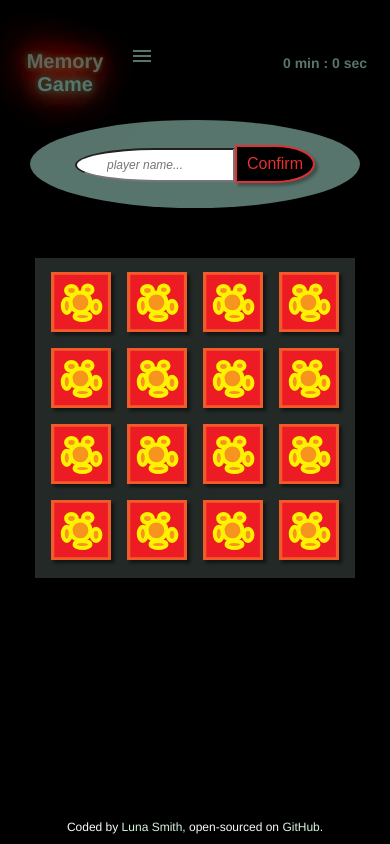
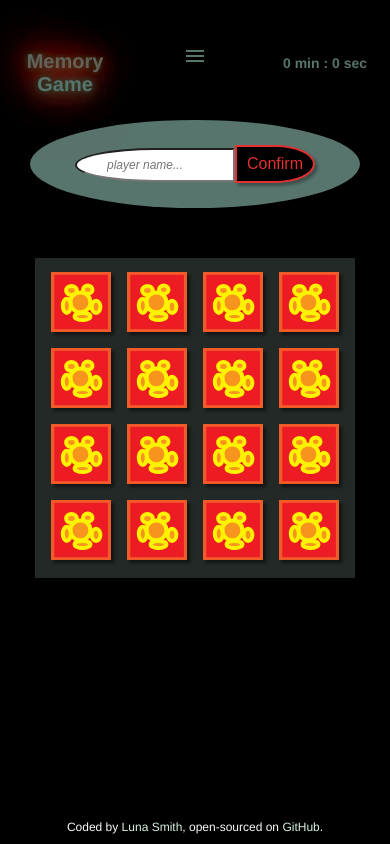
Before and after one commit to Lu-Smith/memory_game_vue, a Vue app: page / in a window 390 px wide. Built offline with nearby package versions, Linux system fonts and the light colour scheme.

Commit message:
Updated MainHeader.vue

```diff
--- a/src/components/Header/MainHeader.vue
+++ b/src/components/Header/MainHeader.vue
@@ -5,8 +5,8 @@
         menu
       </span>
     </div>
-    <transition-group name="menu" tag="ul" v-if="!mobileMenu" >
-      <li v-for="(item, index) in menuItems" :key="index" @click="handleLevels(item)" :class="item === level ? 'active-level' : ''">{{ item }}</li>
+    <transition-group name="menu" tag="ul" v-if="!mobileMenu" @click="toggleMenu">
+      <li v-for="(item, index) in menuItems" :key="index" @click="handleLevels(item)" :class="item === level ? 'active-level' : ''" >{{ item }}</li>
     </transition-group>
   </div>
 
@@ -123,7 +123,8 @@ li:hover::before {
 @media screen and (max-width: 600px) {
   .mobile-menu{
   display: flex;
-  position: relative;
+  justify-content: center;
+  align-items: baseline;
 }
   ul {
   display: flex;
```
